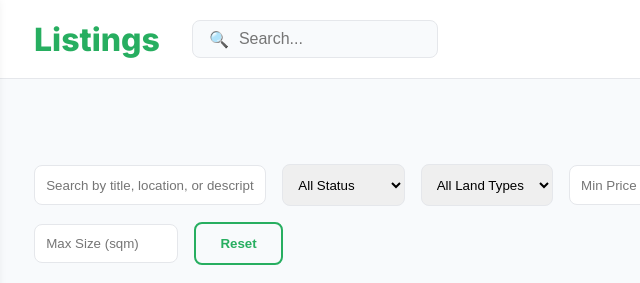
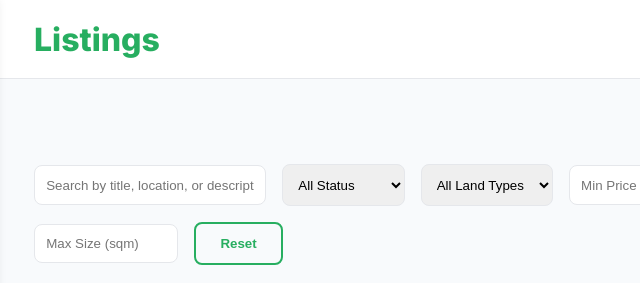
Before and after one commit to EMe-U/plotsure, a plain HTML site: page plotsure_frontend/admin/dashboard.html in a window 1280 px wide. Shown: the top 283 px of the page, 226-866 px from the left. Drawn offline with Linux system fonts and the light colour scheme; no server answers; sample sign-in values are in the browser's storage.

Commit message:
editing dashboard

```diff
--- a/plotsure_frontend/admin/dashboard.html
+++ b/plotsure_frontend/admin/dashboard.html
@@ -554,10 +554,6 @@
                 <div class="topbar-left">
                     <button id="mobileMenuToggle" class="mobile-menu-toggle" style="display:none; background:none; border:none; font-size:1.5rem; color:var(--primary); cursor:pointer; margin-right:1rem;">☰</button>
                     <span class="section-title" id="sectionTitle">Listings</span>
-                    <div class="topbar-search">
-                        <span>🔍</span>
-                        <input type="text" placeholder="Search...">
-                    </div>
                 </div>
             <div class="topbar-right">
                 <button class="topbar-icon-btn"><span>🔔</span><span class="badge">3</span></button>
```
